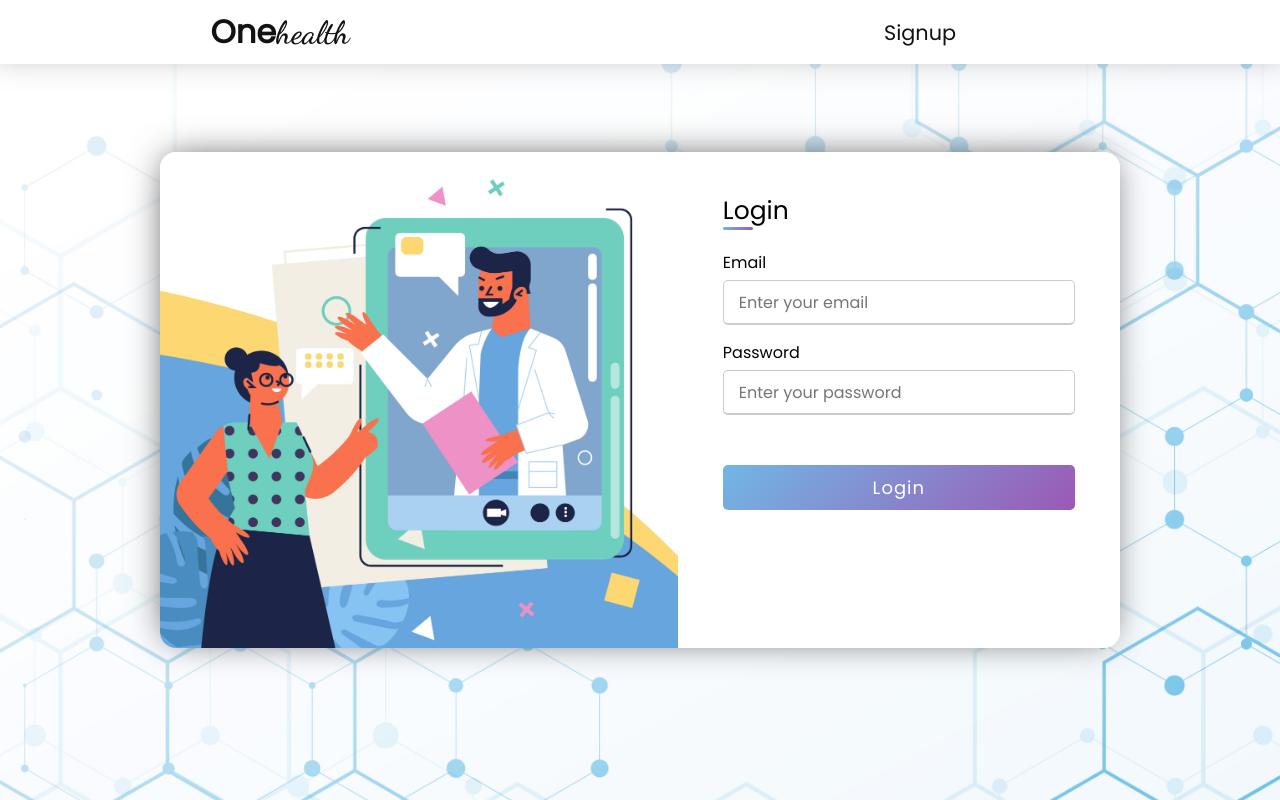
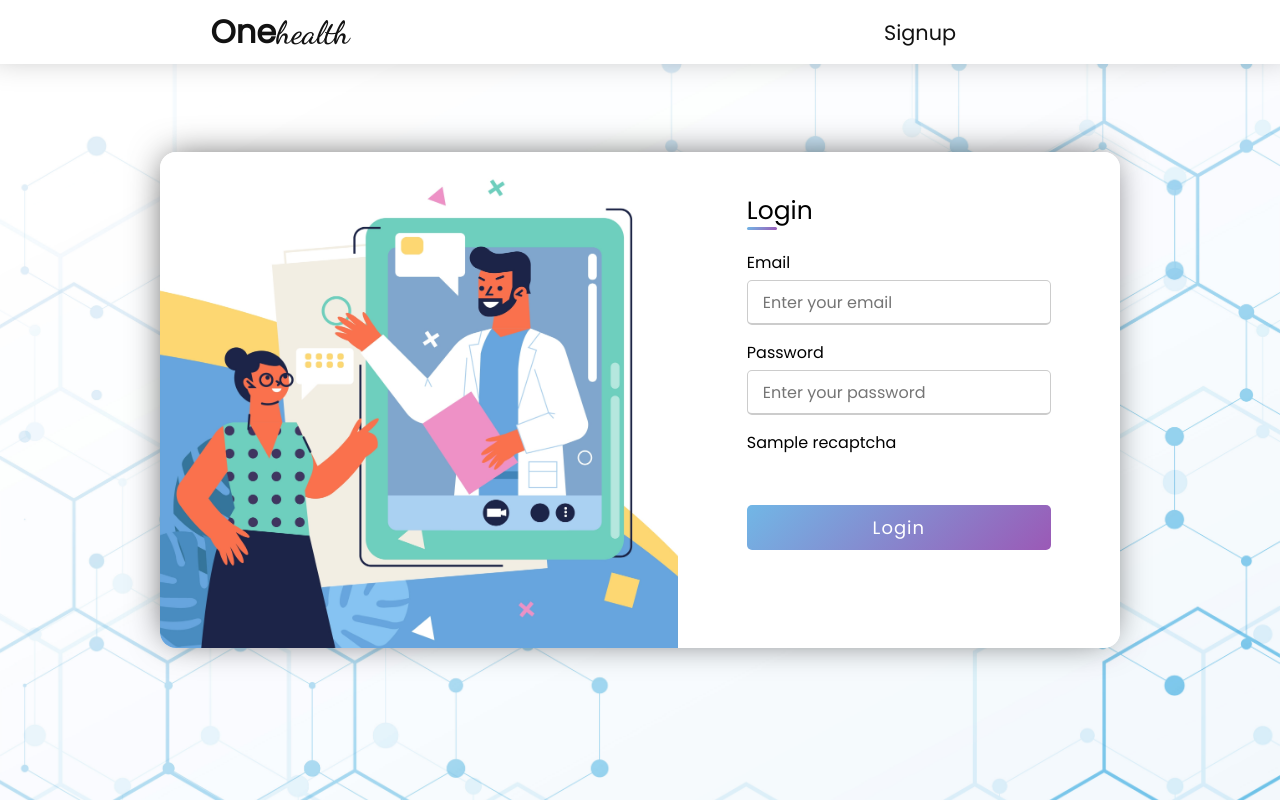
Before and after one commit to shreetik/OneHealth, a Flask app: template templates/login.html in a window 1280 px wide. Run offline with Flask 2, Linux system fonts and the light colour scheme; the template is opened without the code that fills it: most values are stand-ins (such as "Sample title", 1, 10 or a date in 2020).

Commit message:
2nd commit

```diff
--- a/main.py
+++ b/main.py
@@ -1,7 +1,12 @@
 from distutils.log import debug
 from flask import Flask, render_template
+from flask_recaptcha import ReCaptcha
 
 app = Flask(__name__)
+app.config['RECAPTCHA_SITE_KEY'] = '6LdQ4DwgAAAAAACoU2jSbZUSR4Fvi6CySiJ75BFx'
+app.config['RECAPTCHA_SECRET_KEY'] = '6LdQ4DwgAAAAAFxykuQHImTwFb8fcpPLLwSpe8O4'
+
+recaptcha = ReCaptcha(app)
 
 
 @app.route('/')
@@ -21,3 +26,8 @@ def login():
 
 if __name__ == "__main__":
     app.run(debug=True)
+
+
+#
+
+#
--- a/static/CSS/login_style.css
+++ b/static/CSS/login_style.css
@@ -36,7 +36,8 @@ justify-content: center;
 }
 .loginhold{
     /* background-color: #9b59b6; */
-    width: 22rem;
+    /* width: 22rem;  22 */
+    width: 19rem;
     height: 26rem;
 }
 .container .title{
--- a/templates/login.html
+++ b/templates/login.html
@@ -48,6 +48,11 @@
                       required
                     />
                   </div>
+
+                  <div class="input-box">
+                    {{ recaptcha }}
+                  </div>
+
                   <div class="button">
                     <input type="submit" value="Login" />
                   </div>
```
